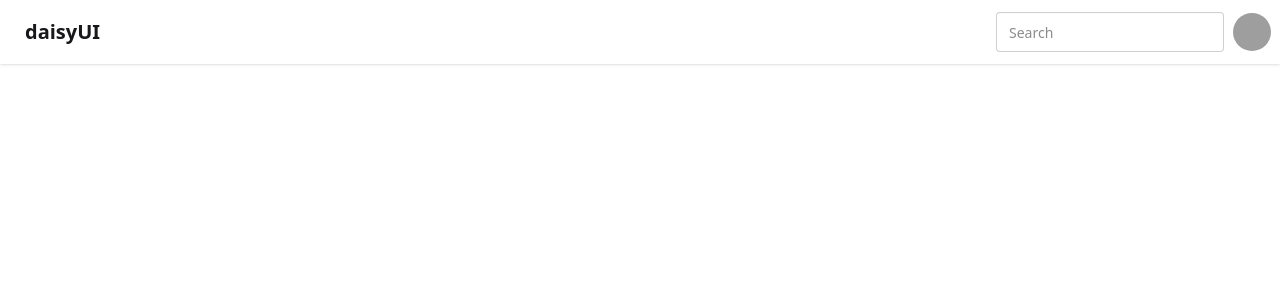
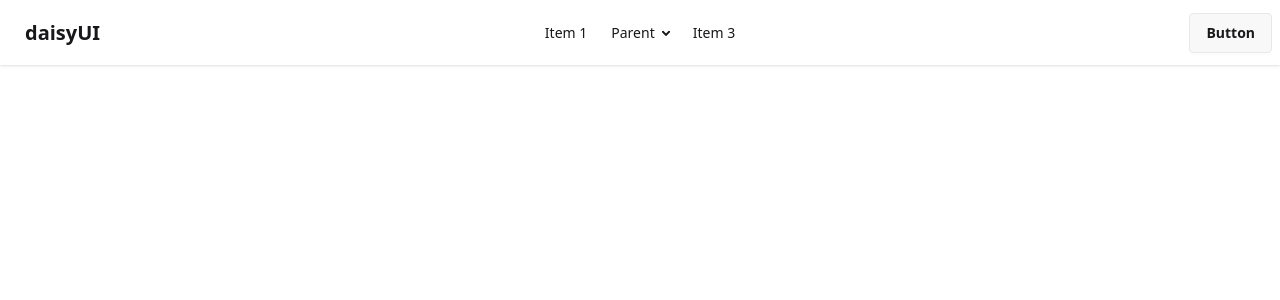
Before and after one commit to afzalhossainraju100/Tailwined-set-up-using-react, a React (Vite) app: page / in a window 1280 px wide. Shown: the top 300 px of the page. Built offline with nearby package versions, Linux system fonts and the light colour scheme; grey boxes are pictures that could not be loaded; a web font is replaced by a local one.

Commit message:
use DaisyUI

```diff
--- a/src/App.jsx
+++ b/src/App.jsx
@@ -1,54 +1,18 @@
 import React from 'react'
 import './App.css'
+import Navbar from './component/navbar/Navbar.jsx'
 
 function App() {
 
 
   return (
     <>
-      <div className="navbar bg-base-100 shadow-sm">
-        <div className="flex-1">
-          <a className="btn btn-ghost text-xl">daisyUI</a>
-        </div>
-        <div className="flex gap-2">
-          <input
-            type="text"
-            placeholder="Search"
-            className="input input-bordered w-24 md:w-auto"
-          />
-          <div className="dropdown dropdown-end">
-            <div
-              tabIndex={0}
-              role="button"
-              className="btn btn-ghost btn-circle avatar"
-            >
-              <div className="w-10 rounded-full">
-                <img
-                  alt="Tailwind CSS Navbar component"
-                  src="https://img.daisyui.com/images/stock/photo-1534528741775-53994a69daeb.webp"
-                />
-              </div>
-            </div>
-            <ul
-              tabIndex="-1"
-              className="menu menu-sm dropdown-content bg-base-100 rounded-box z-1 mt-3 w-52 p-2 shadow"
-            >
-              <li>
-                <a className="justify-between">
-                  Profile
-                  <span className="badge">New</span>
-                </a>
-              </li>
-              <li>
-                <a>Settings</a>
-              </li>
-              <li>
-                <a>Logout</a>
-              </li>
-            </ul>
-          </div>
-        </div>
-      </div>
+  <header>
+    <Navbar />
+  </header>
+  <main>
+
+  </main>
     </>
   );
 }
--- /dev/null
+++ b/src/component/navbar/Navbar.jsx
@@ -0,0 +1,80 @@
+import React from 'react';
+
+const Navbar = () => {
+    return (
+      <div className="navbar bg-base-100 shadow-sm">
+        <div className="navbar-start">
+          <div className="dropdown">
+            <div tabIndex={0} role="button" className="btn btn-ghost lg:hidden">
+              <svg
+                xmlns="http://www.w3.org/2000/svg"
+                className="h-5 w-5"
+                fill="none"
+                viewBox="0 0 24 24"
+                stroke="currentColor"
+              >
+                {" "}
+                <path
+                  strokeLinecap="round"
+                  strokeLinejoin="round"
+                  strokeWidth="2"
+                  d="M4 6h16M4 12h8m-8 6h16"
+                />{" "}
+              </svg>
+            </div>
+            <ul
+              tabIndex="-1"
+              className="menu menu-sm dropdown-content bg-base-100 rounded-box z-1 mt-3 w-52 p-2 shadow"
+            >
+              <li>
+                <a>Item 1</a>
+              </li>
+              <li>
+                <a>Parent</a>
+                <ul className="p-2">
+                  <li>
+                    <a>Submenu 1</a>
+                  </li>
+                  <li>
+                    <a>Submenu 2</a>
+                  </li>
+                </ul>
+              </li>
+              <li>
+                <a>Item 3</a>
+              </li>
+            </ul>
+          </div>
+          <a className="btn btn-ghost text-xl">daisyUI</a>
+        </div>
+        <div className="navbar-center hidden lg:flex">
+          <ul className="menu menu-horizontal px-1">
+            <li>
+              <a>Item 1</a>
+            </li>
+            <li>
+              <details>
+                <summary>Parent</summary>
+                <ul className="p-2 bg-base-100 w-40 z-1">
+                  <li>
+                    <a>Submenu 1</a>
+                  </li>
+                  <li>
+                    <a>Submenu 2</a>
+                  </li>
+                </ul>
+              </details>
+            </li>
+            <li>
+              <a>Item 3</a>
+            </li>
+          </ul>
+        </div>
+        <div className="navbar-end">
+          <a className="btn">Button</a>
+        </div>
+      </div>
+    );
+};
+
+export default Navbar;
```
